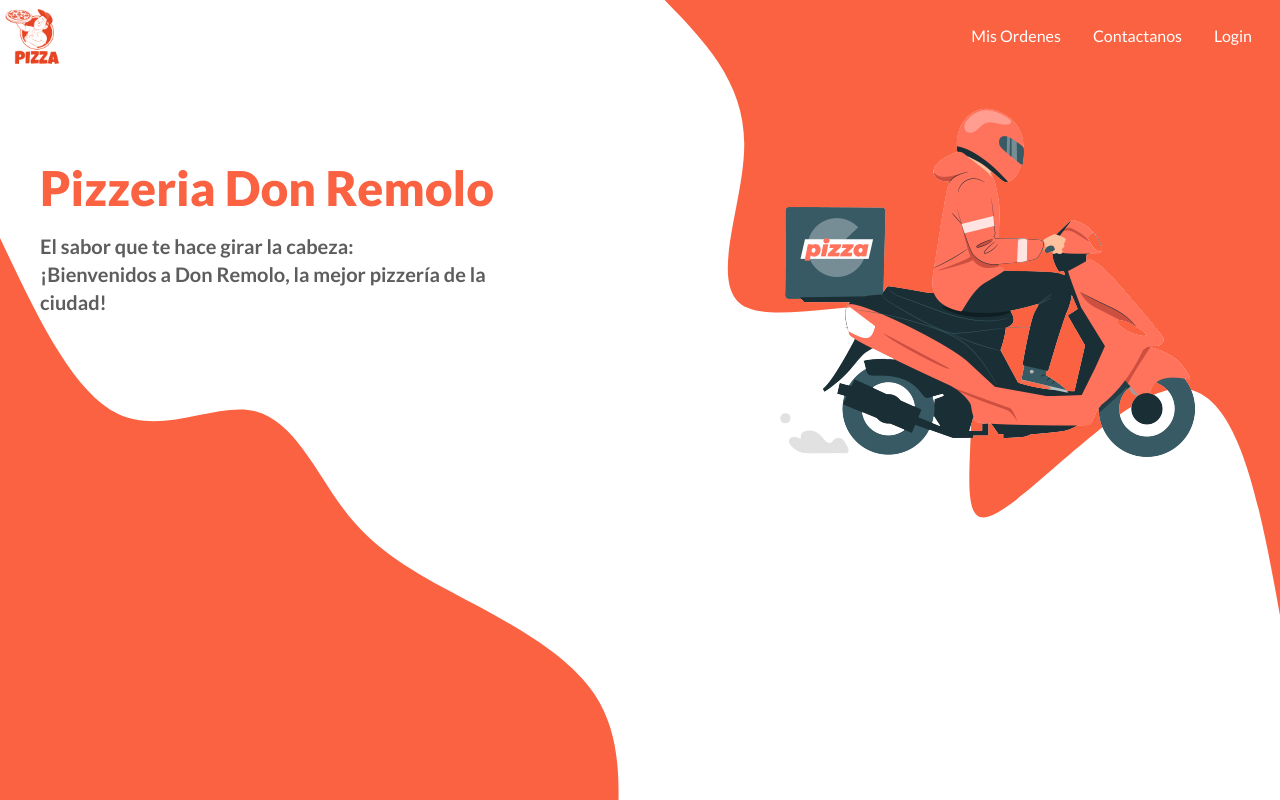
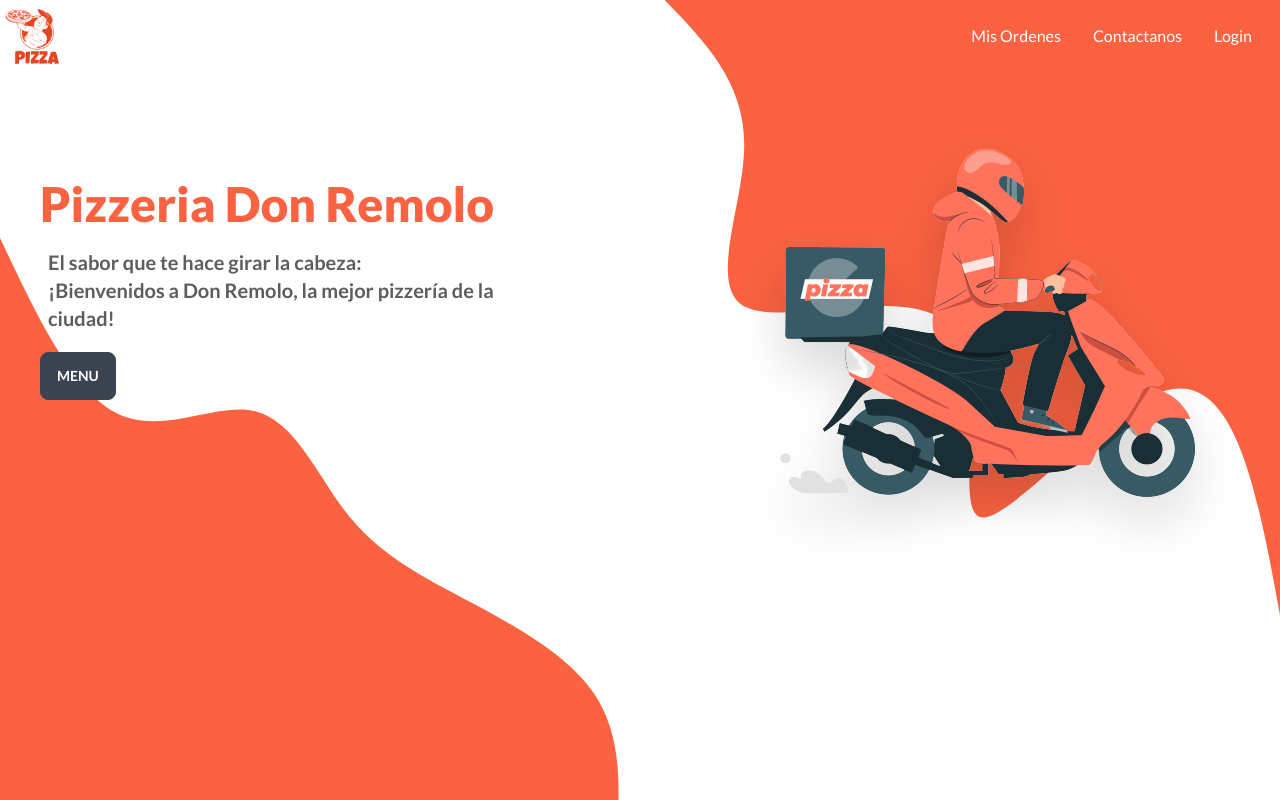
Before and after one commit to Juliancho2/pizzeria-don-remolo, a Next.js app: page / in a window 1280 px wide. Built offline with nearby package versions, Linux system fonts and the light colour scheme.

Commit message:
Se añadio boton 'menu' y se modificaron estilos  de padding.

```diff
--- a/src/components/organisms/Hero.tsx
+++ b/src/components/organisms/Hero.tsx
@@ -1,20 +1,24 @@
 import Image from 'next/image'
+
+import { Button } from '../atomic/Button'
 
 export const Hero = () => {
   return (
-    <div className="min-h-[800px] bg-hero-banner bg-cover bg-no-repeat">
-      <div className="text-center lg:text-left flex justify-between max-w-[1200px] mx-auto items-center">
+    <div className="min-h-[800px] bg-hero-banner bg-cover bg-no-repeat pt-10">
+      <div className="text-center lg:text-left flex flex-col sm:flex-row justify-between max-w-[1200px] mx-auto items-center">
         <div className="max-w-lg">
           <h1 className="mb-5 text-5xl font-extrabold text-[#FA6241]">
             Pizzeria Don Remolo
           </h1>
-          <p className="mb-5 text-xl font-semibold text-[#5d5d5d]">
+          <p className="mb-5 px-2  text-xl font-semibold text-[#5d5d5d]">
             El sabor que te hace girar la cabeza: <br></br> ¡Bienvenidos a Don
             Remolo, la mejor pizzería de la ciudad!
           </p>
+          <Button styles="btn btn-neutral">Menu</Button>
         </div>
         <div>
           <Image
+            className="filter drop-shadow-2xl"
             src="/assets/icons/deliveryIcon.png"
             width={500}
             height={500}
```
